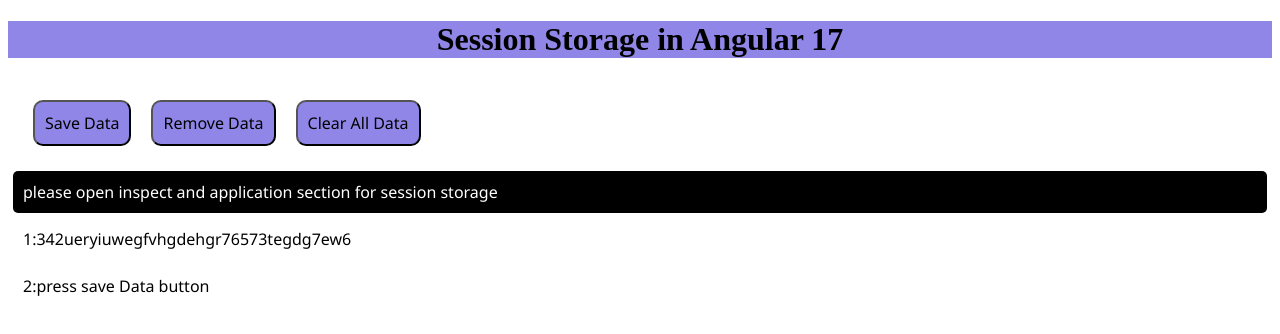
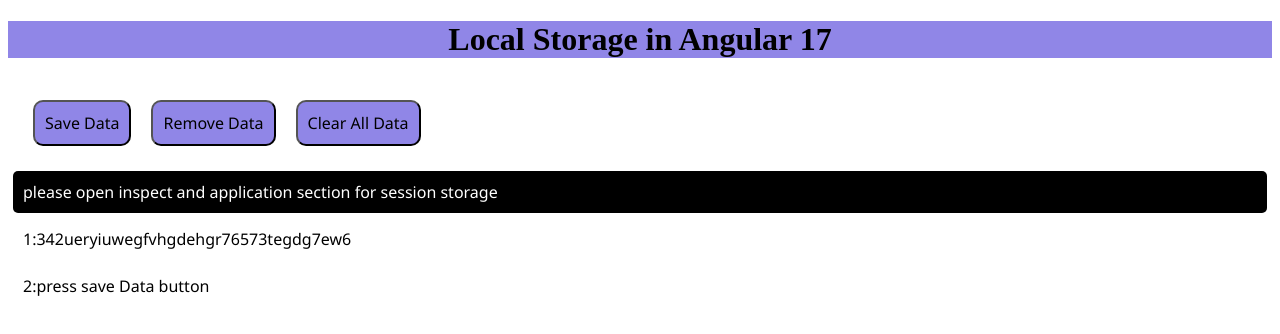
Before and after one commit to AliZaib110/Session-Storage-in-Angular-17, an Angular app: page / in a window 1280 px wide. Shown: the top 334 px of the page. Built offline with nearby package versions, Linux system fonts and the light colour scheme.

Commit message:
Heading correction

```diff
--- a/src/app/app.component.html
+++ b/src/app/app.component.html
@@ -1,4 +1,4 @@
-<h1 style="background-color: rgb(144, 134, 231);; display: flex; justify-content: center;">Session Storage
+<h1 style="background-color: rgb(144, 134, 231);; display: flex; justify-content: center;">Local Storage
   in Angular 17
 </h1>
 
```
